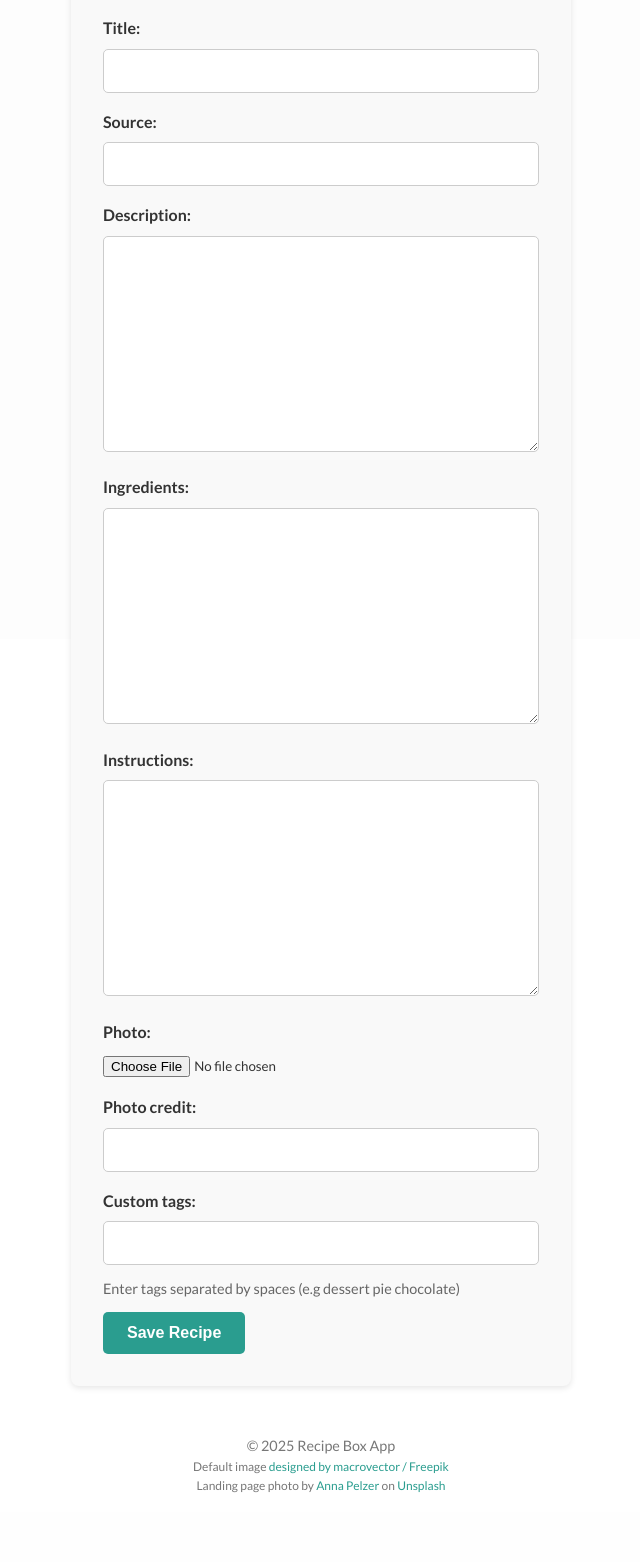
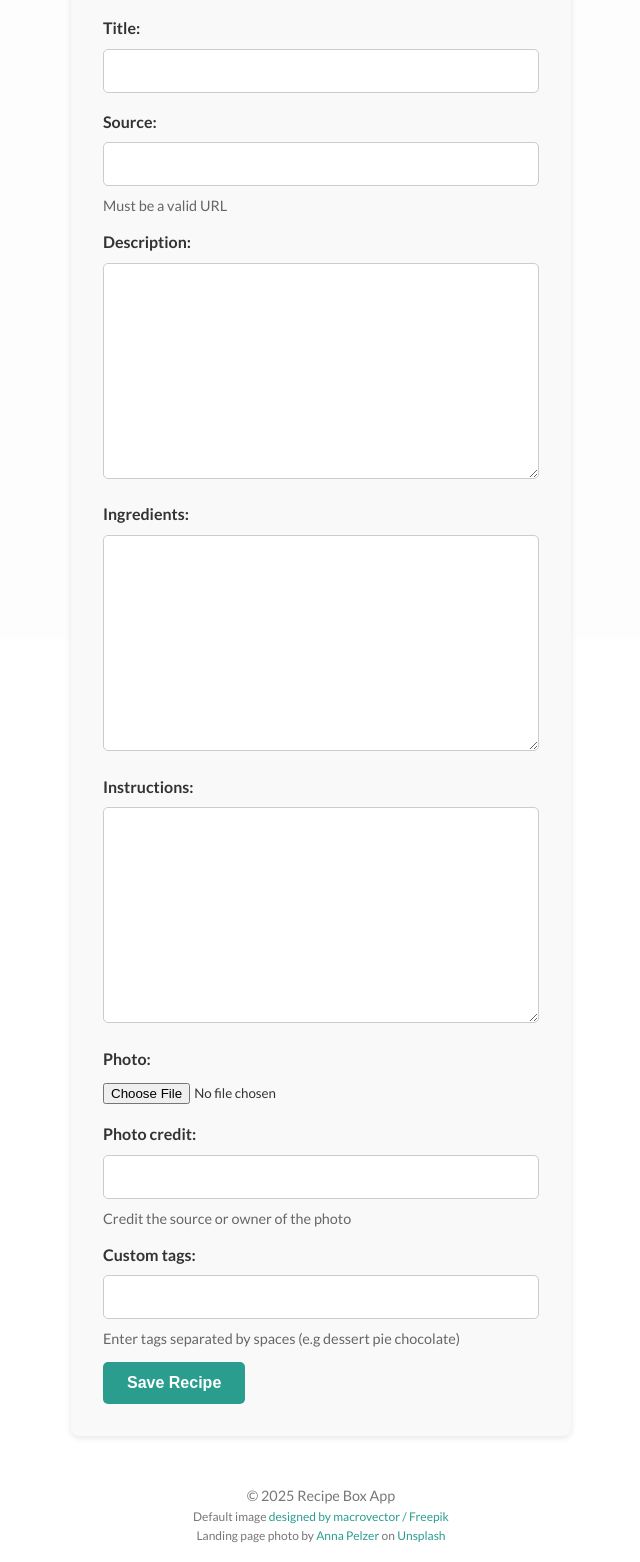
Before and after one commit to abl00mfield/recipe_collection_app, a Django app: page /recipes/create/ in a window 1280 px wide. Shown: the part 161-1723 px from the top of the page, without its empty margins (319-959 px from the left). Before the commit the page ends 1654 px from the top, so only its background shows below. Run offline with Django 5.2, Linux system fonts and the light colour scheme; the visitor is signed in with stand-in values (Sample User, id 1); some web fonts are replaced.

Commit message:
added help text to adding a new recipe

```diff
--- a/main_app/models.py
+++ b/main_app/models.py
@@ -15,7 +15,7 @@ class Tag(models.Model):
 
 class Recipe(models.Model):
     title = models.CharField(max_length=255)
-    source = models.URLField(blank=True, null=True)
+    source = models.URLField(blank=True, null=True, help_text="Must be a valid URL")
     description = models.TextField()
     ingredients = models.TextField()
     instructions = models.TextField()
@@ -23,7 +23,7 @@ class Recipe(models.Model):
     photo_credit = models.CharField(
         max_length=255,
         blank=True,
-        help_text="Optional: Credit the source or owner of the photo",
+        help_text="Credit the source or owner of the photo",
     )
     author = models.ForeignKey(User, on_delete=models.CASCADE, related_name="recipes")
     tags = models.ManyToManyField(Tag, blank=True, related_name="recipes")
--- a/main_app/static/css/form.css
+++ b/main_app/static/css/form.css
@@ -47,7 +47,7 @@ select {
 
 .form-help {
   display: block;
-  margin-top: -0.25rem;
+  margin-top: -0.5rem;
   margin-bottom: 0.75rem;
   font-size: 0.9rem;
   color: #666;
--- a/main_app/templates/recipes/recipe_form.html
+++ b/main_app/templates/recipes/recipe_form.html
@@ -27,6 +27,7 @@
 
     <p>{{ form.title.label_tag }} {{ form.title }}</p>
     <p>{{ form.source.label_tag }} {{ form.source }}</p>
+    <small class="form-help">{{ form.source.help_text }}</small>
     <p>{{ form.description.label_tag }} {{ form.description }}</p>
     <p>{{ form.ingredients.label_tag }} {{ form.ingredients }}</p>
     <p>{{ form.instructions.label_tag }} {{ form.instructions }}</p>
@@ -38,6 +39,7 @@
     </div>
 
     <p>{{ form.photo_credit.label_tag }} {{ form.photo_credit }}</p>
+    <small class="form-help">{{ form.photo_credit.help_text }}</small>
     <p>{{ form.custom_tags.label_tag }} {{ form.custom_tags }}</p>
     {% if form.custom_tags.help_text %}
     <small class="form-help">{{ form.custom_tags.help_text }}</small>
```
Also changed, not shown: main_app/migrations/0010_alter_recipe_source.py (added).
